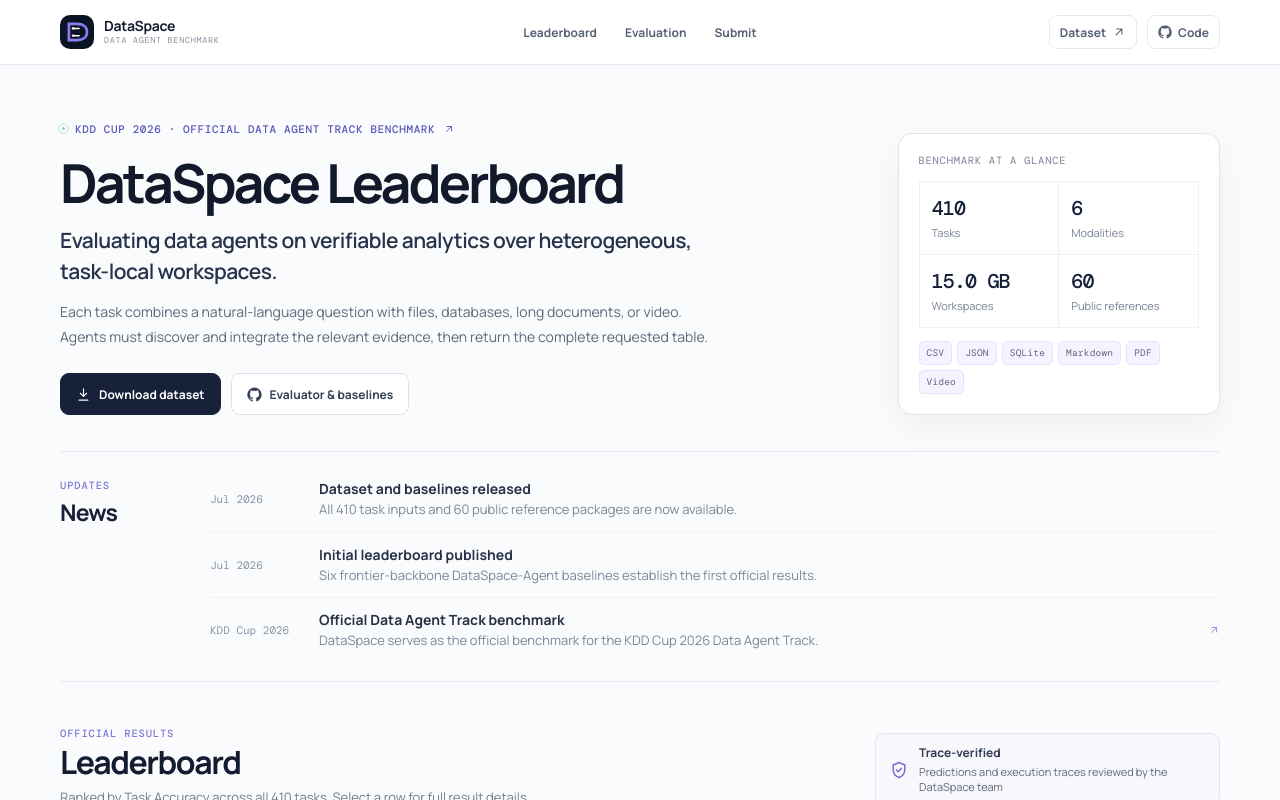
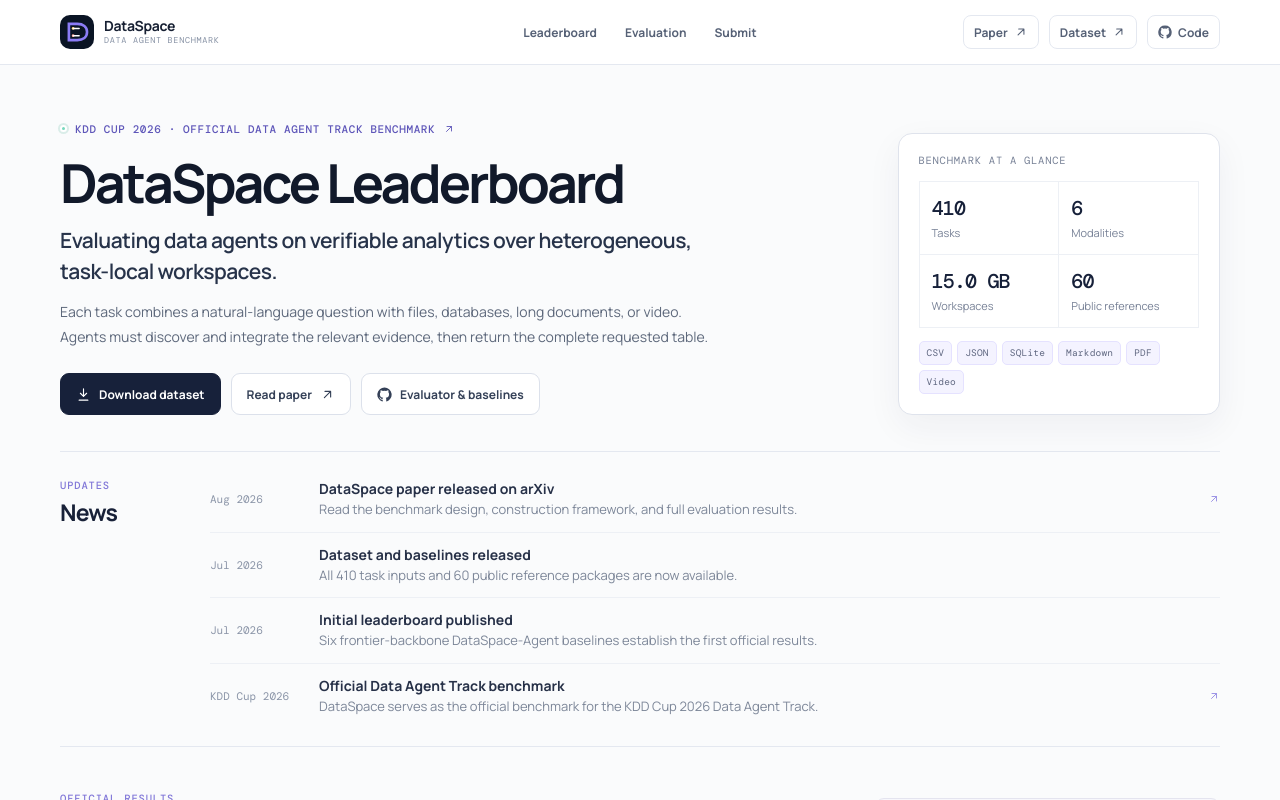
Before and after one commit to dataspace-bench/dataspace-bench.github.io, a React (Vite) app: page / in a window 1280 px wide. Shown: the top 800 px of the page. Built offline with nearby package versions, Linux system fonts and the light colour scheme.

Commit message:
Add DataSpace paper links

```diff
--- a/src/App.tsx
+++ b/src/App.tsx
@@ -20,6 +20,12 @@
 ]
 
 const newsItems = [
+  {
+    date: 'Aug 2026',
+    title: 'DataSpace paper released on arXiv',
+    detail: 'Read the benchmark design, construction framework, and full evaluation results.',
+    href: resourceLinks.paper,
+  },
   {
     date: 'Jul 2026',
     title: 'Dataset and baselines released',
@@ -72,6 +78,10 @@
           </nav>
 
           <div className="header-links">
+            <a href={resourceLinks.paper} target="_blank" rel="noreferrer">
+              Paper
+              <ArrowUpRight />
+            </a>
             <a href={resourceLinks.dataset} target="_blank" rel="noreferrer">
               Dataset
               <ArrowUpRight />
@@ -106,6 +116,10 @@
               <a className="primary-link" href={resourceLinks.dataset} target="_blank" rel="noreferrer">
                 <DownloadIcon />
                 Download dataset
+              </a>
+              <a className="secondary-link" href={resourceLinks.paper} target="_blank" rel="noreferrer">
+                Read paper
+                <ArrowUpRight />
               </a>
               <a className="secondary-link" href={resourceLinks.code} target="_blank" rel="noreferrer">
                 <GithubIcon />
@@ -247,6 +261,7 @@
           <p>Verifiable analytics over heterogeneous workspaces.</p>
         </div>
         <div className="footer-links">
+          <a href={resourceLinks.paper} target="_blank" rel="noreferrer">Paper</a>
           <a href={resourceLinks.dataset} target="_blank" rel="noreferrer">Dataset</a>
           <a href={resourceLinks.code} target="_blank" rel="noreferrer">GitHub</a>
           <a href={resourceLinks.competition} target="_blank" rel="noreferrer">KDD Cup 2026</a>
--- a/src/data/leaderboard.ts
+++ b/src/data/leaderboard.ts
@@ -121,6 +121,7 @@
 ]
 
 export const resourceLinks = {
+  paper: 'https://arxiv.org/abs/2608.03451',
   dataset: 'https://huggingface.co/datasets/HKUSTDial/DataSpace',
   code: 'https://github.com/HKUSTDial/DataSpace',
   competition: 'https://dataagent.top',
```
Also changed, not shown: 1 other file (tests, documents, lock files or other folders).
